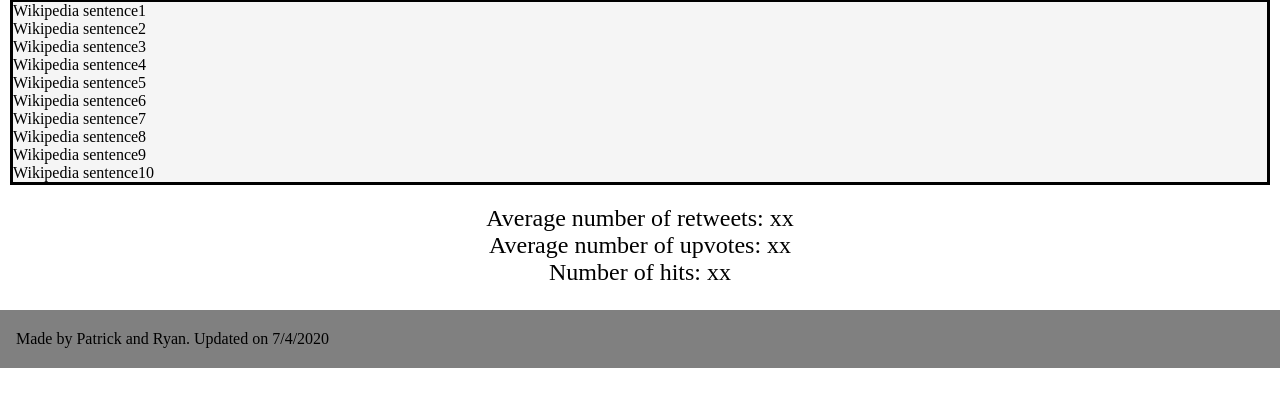
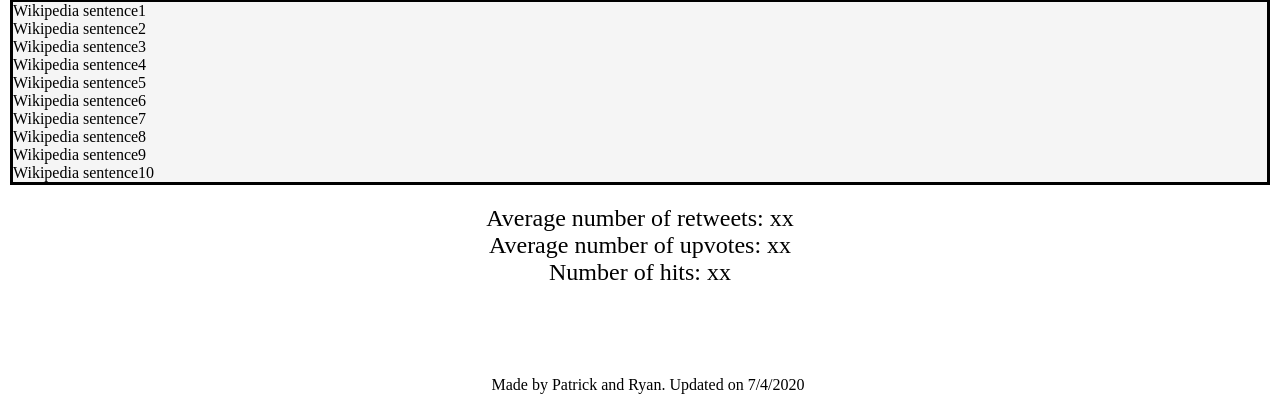
Before and after one commit to pl464/is-it-native, a Django app: page /robin/ in a window 1280 px wide. Shown: the part 935-1329 px from the top of the page. Before the commit the page ends 1303 px from the top, so only its background shows below. Run offline with Django 3.2, Linux system fonts and the light colour scheme; some web fonts are replaced.

Commit message:
Second attempt at fixing floating footer

```diff
--- a/robin_scraper/static/css/style.css
+++ b/robin_scraper/static/css/style.css
@@ -208,13 +208,16 @@
         max-width:100%;
         justify-content: space-evenly;
         align-items: center;
-        margin: 0;
     }
 
     .averages__twitter{width:32%;}
     .averages__reddit{width:32%;}
     .averages__wikipedia{width:32%;}
 
+}
+
+.averages {
+    margin-bottom: 20px;
 }
 
 /* Reliability section - currently replaced by "prediction section" */
@@ -239,7 +242,7 @@
 
 */
 /* Footer */
-.footer{
+#footer{
     position:relative;
     bottom:0;
     width:100%;
@@ -253,3 +256,20 @@
 .footer__text{
     margin-left: 1em;
 }
+
+html, body {height: 100%;}
+#wrap {min-height: 100%;}
+#main {overflow:auto;
+	padding-bottom: 70px;}  /* must be same height as the footer */
+#footer {position: relative;
+	margin-top: -70px; /* negative value of footer height */
+	height: 70px;
+	clear:both;}
+/*Opera Fix*/
+body:before {
+	content:"";
+	height:100%;
+	float:left;
+	width:0;
+	margin-top:-32767px;/
+}
--- a/robin_scraper/templates/base.html
+++ b/robin_scraper/templates/base.html
@@ -15,6 +15,8 @@
     </head>
 
 	<body>
+    <div id="wrap">
+    <div id="main">
         <header class="header">
 <!--            TODO: make Title a link back to "home"-->
             <h1><a href = "{% url 'pre_results' %}" class="header__link">Robin Scraper</a></h1>
@@ -31,7 +33,9 @@
             </ul>
         </header>
 	{% block content %}{% endblock %}
-        <footer class="footer">
+    </div>
+    </div>
+        <div class="footer">
             <p class="footer__text">Made by Patrick and Ryan. Updated on <span id="last-modified-date"></span></p>
             <script>
                 date = new Date(document.lastModified);
@@ -39,7 +43,7 @@
                 month = date.getMonth() + 1;
                 document.getElementById("last-modified-date").innerHTML = month + "/" + date.getDate() + "/" + date.getFullYear();
             </script>
-        </footer>
+        </div>
 
     </body>
 </html>
```
